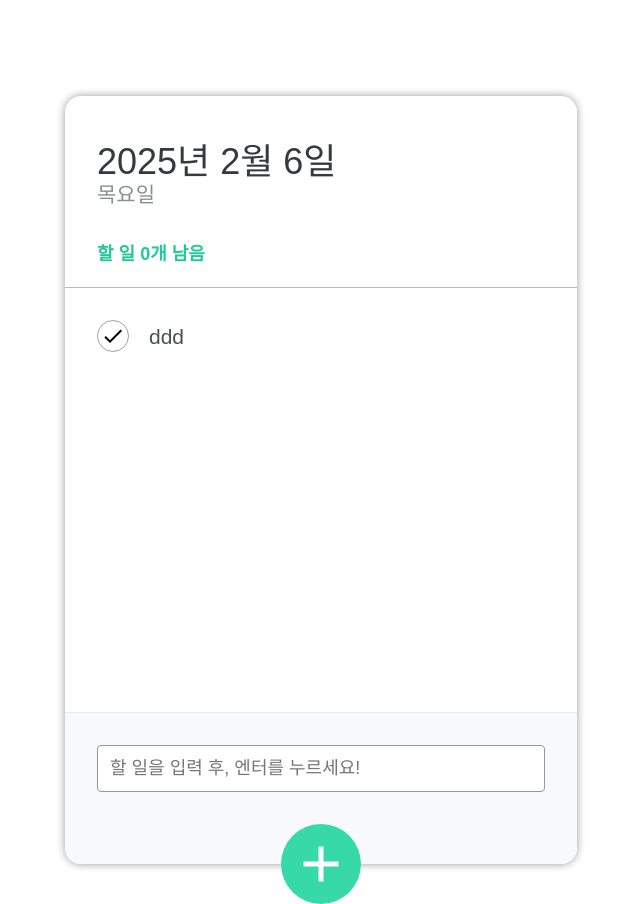
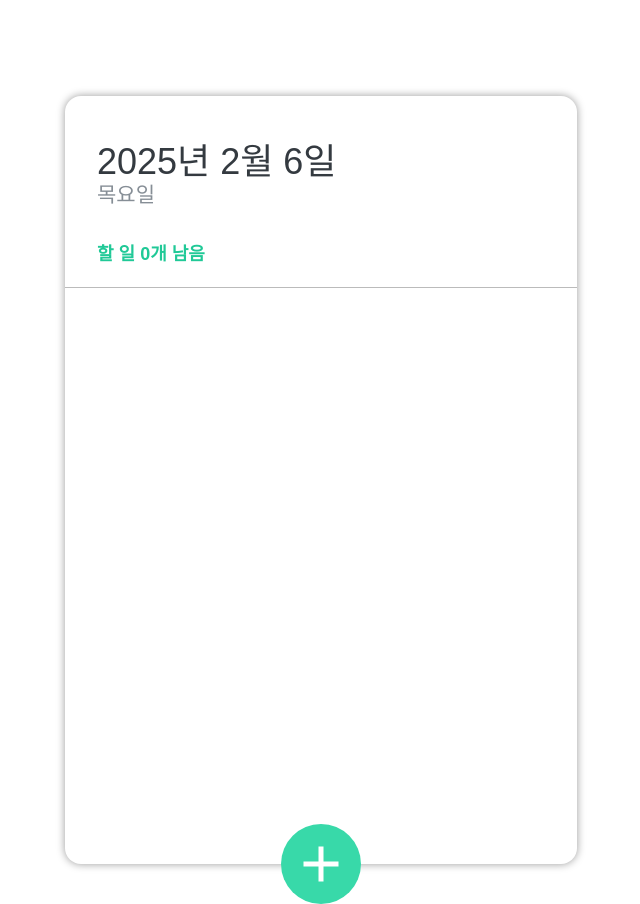
Before and after one commit to seyoung0314/react-study, a React (Vite) app: page / in a window 1280 px wide. Shown: the whole page, without its empty margins (319-959 px from the left). Built offline with nearby package versions, Linux system fonts and the light colour scheme.

Commit message:
todo list - 버튼 클릭시 동적 css 랜더링

```diff
--- a/src/components/Todos/TodoInput.jsx
+++ b/src/components/Todos/TodoInput.jsx
@@ -1,4 +1,4 @@
-import React, { useState } from "react";
+import React, { useState, useEffect } from "react";
 import { MdAdd } from "react-icons/md";
 import styles from "./scss/TodoInput.module.scss";
 const TodoInput = ({ onInput }) => {
@@ -6,12 +6,19 @@ const TodoInput = ({ onInput }) => {
     "form-wrapper": formWrapper,
     "insert-btn": insert,
     "insert-form": insertForm,
+    open,
   } = styles;
 
   const [inputText, setInputText] = useState("");
-  const [isvalid, setIsvaild] = useState(false);
+  const [btnStatus, setBtnStatus] = useState(true);
 
-  const handleClick = (e) => {};
+  const handleClick = (e) => {
+    setBtnStatus(!btnStatus);
+  };
+
+  useEffect(()=>{
+
+  },btnStatus)
 
   const handleSubmit = (e) => {
     e.preventDefault();
@@ -19,6 +26,7 @@ const TodoInput = ({ onInput }) => {
     onInput({
       id : Math.random(),
       inputText : inputText,
+      status : false
     });
     setInputText("");
   };
@@ -30,15 +38,15 @@ const TodoInput = ({ onInput }) => {
 
   return (
     <>
-      <div className={formWrapper}>
+      {!btnStatus ? (<div className={formWrapper}>
         <form className={insertForm} onSubmit={handleSubmit}>
           <input
           onInput={handleInput}
           value={inputText}
           type="text" placeholder="할 일을 입력 후, 엔터를 누르세요!" />
         </form>
-      </div>
-      <button className={insert}>
+      </div>) : null}
+      <button className={`${insert} ${!btnStatus ? open : ""}`}>
         <MdAdd onClick={handleClick} />
       </button>
     </>
--- a/src/components/Todos/TodoItem.jsx
+++ b/src/components/Todos/TodoItem.jsx
@@ -1,23 +1,35 @@
-import React from 'react';
-import { MdDelete, MdDone } from 'react-icons/md';
-import styles from './scss/TodoItem.module.scss';
-const TodoItem = ({item,onDelete}) => {
-  const { text, remove, 'todo-list-item': itemStyle, 'check-circle': checkCircle } = styles;
+import React, { useState } from "react";
+import { MdDelete, MdDone } from "react-icons/md";
+import styles from "./scss/TodoItem.module.scss";
+const TodoItem = ({ item, onDelete, changeCount }) => {
+  const {
+    text,
+    remove,
+    "todo-list-item": itemStyle,
+    "check-circle": checkCircle,
+    active,
+    finish,
+  } = styles;
 
-  const {id, inputText} = item;
+  const { id, inputText, status } = item;
 
-const handleDelBtnClick = e =>{
-  onDelete(id);
-}
+  const handleDelBtnClick = (e) => {
+    onDelete(id);
+  };
+
+  const handleCheckBtnClick = (e) => {
+    changeCount({ ...item, status: !status });
+  };
 
   return (
     <li className={itemStyle}>
-      <div className={checkCircle}>
-        <MdDone />
+      <div className={`${checkCircle} ${status ? active : ""}`}
+          onClick={handleCheckBtnClick}>
+        {status ? (<MdDone />): null}
       </div>
-      <span className={text}>{inputText}</span>
+      <span className={`${text} ${status ? finish : ""}`}>{inputText}</span>
       <div className={remove}>
-        <MdDelete onClick={handleDelBtnClick}/>
+        <MdDelete onClick={handleDelBtnClick} />
       </div>
     </li>
   );
--- a/src/components/Todos/TodoMain.jsx
+++ b/src/components/Todos/TodoMain.jsx
@@ -2,12 +2,12 @@ import React, { useState } from "react";
 import styles from "./scss/TodoMain.module.scss";
 import TodoItem from "./TodoItem";
 import { ImTerminal } from "react-icons/im";
-const TodoMain = ({ items,onDelete }) => {
+const TodoMain = ({ items,onDelete,changeCount }) => {
 
   console.log(items);
 
     const todo = items.map((item,index) =>
-      <TodoItem key={item.id} item={item} onDelete={onDelete}/>
+      <TodoItem key={item.id} item={item} onDelete={onDelete} changeCount={changeCount}/>
     );
 
   return (
--- a/src/components/Todos/TodoTemplate.jsx
+++ b/src/components/Todos/TodoTemplate.jsx
@@ -1,15 +1,35 @@
-import React, { useState } from "react";
+import React, { useState,useEffect  } from "react";
 import TodoHeader from "./TodoHeader";
 import styles from "./scss/TodoTemplate.module.scss";
 import TodoMain from "./TodoMain";
 import TodoInput from "./TodoInput";
 const TodoTemplate = () => {
-  const [todoItems, setTodoItems] = useState([{id:"s",inputText:"ddd"}]);
+  const [todoItems, setTodoItems] = useState([]);
   const [count, setCount] = useState(0);
 
-  const changCount = (count) => {
-    setCount(count);
+  const calculateLength = () => {
+    let count = 0;
+    todoItems.forEach((item) => {
+      if (item.status === false) {
+        count++;
+      }
+    });
+    return count;
   };
+
+  const changeCount = (data) => {
+    setTodoItems(
+      todoItems.map((item) => {
+      if (item.id === data.id) {
+        return data;
+      }
+      return item;
+    }));
+  };
+
+  useEffect(() => {
+    setCount(calculateLength());
+  }, [todoItems]);
 
   const onInput = (data) => {
     if (data) {
@@ -19,7 +39,6 @@ const TodoTemplate = () => {
   };
 
   const onDelete = (data) => {
-
     setTodoItems(todoItems.filter((item) => item.id !== data));
     setCount(count - 1);
   };
@@ -27,7 +46,11 @@ const TodoTemplate = () => {
   return (
     <div className={styles.TodoTemplate}>
       <TodoHeader count={count} />
-      <TodoMain items={todoItems} onDelete={onDelete} />
+      <TodoMain
+        items={todoItems}
+        onDelete={onDelete}
+        changeCount={changeCount}
+      />
       <TodoInput onInput={onInput} />
     </div>
   );
```
